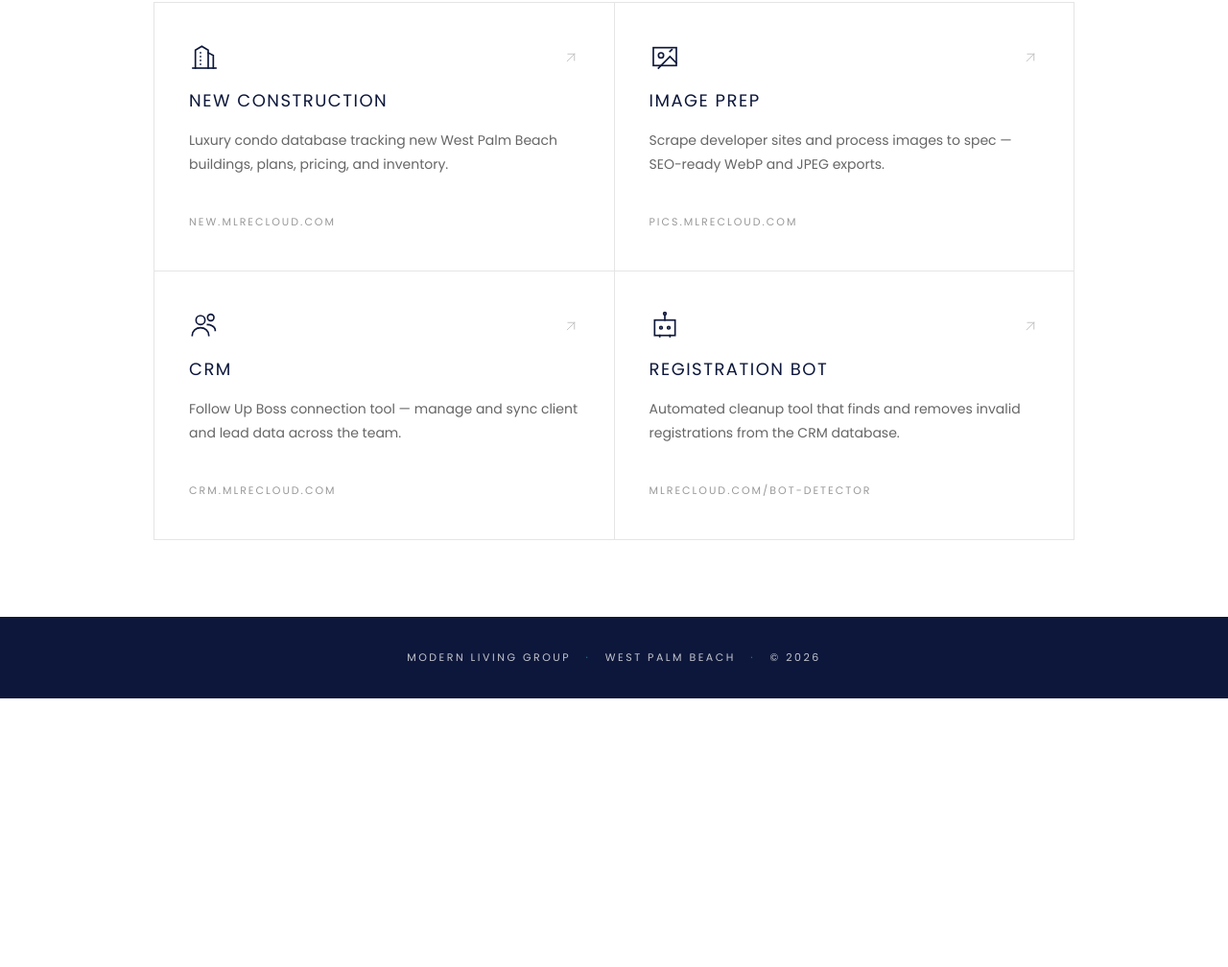
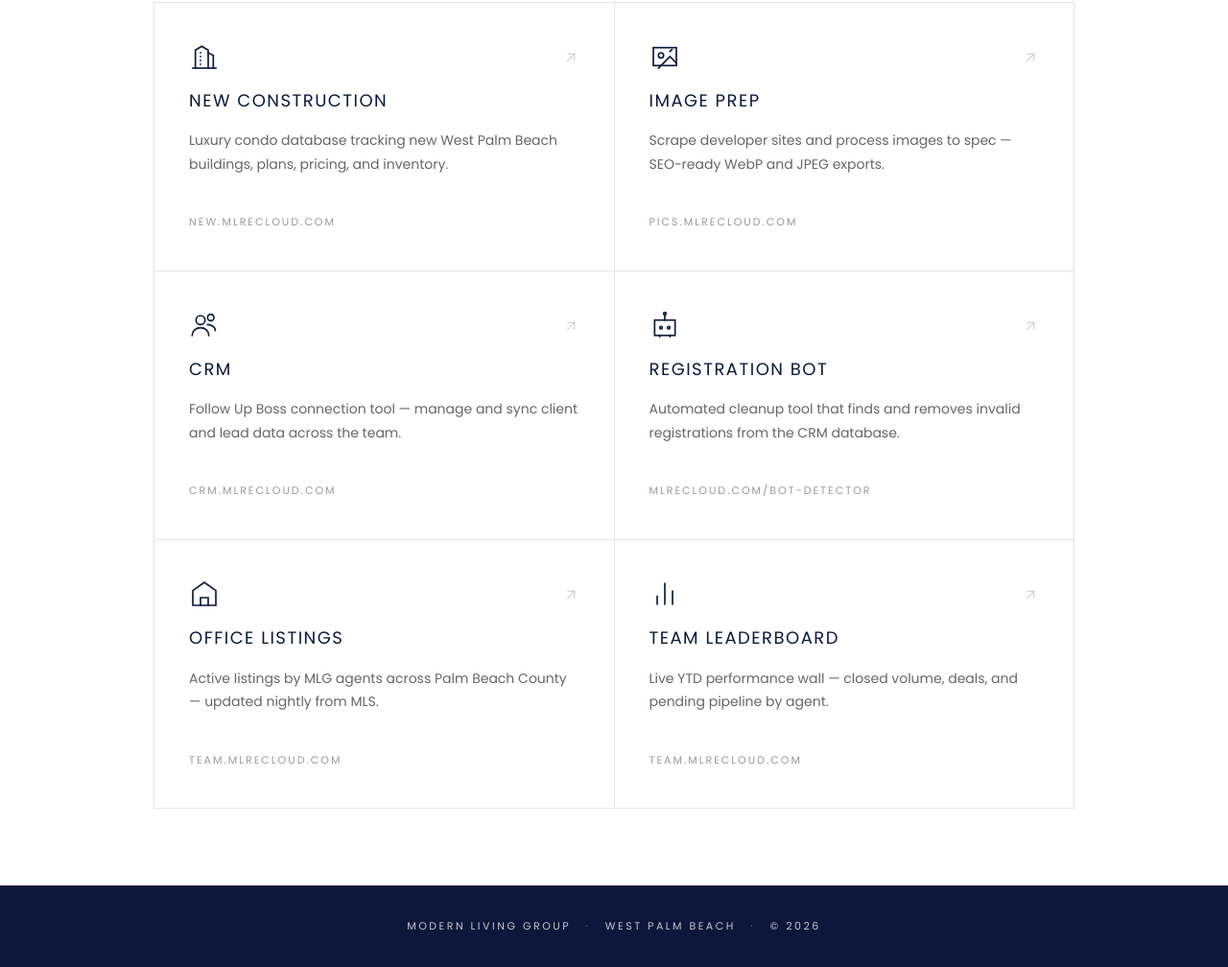
Before and after one commit to livemodern/mlg-splash, a plain HTML site: page public/index.html in a window 1280 px wide. Shown: the part 420-1428 px from the top of the page at 96% size. Before the commit the page ends 1148 px from the top, so only its background shows below. Drawn offline with Linux system fonts and the light colour scheme.

Commit message:
Add Office Listings and Team Leaderboard cards

```diff
--- a/public/index.html
+++ b/public/index.html
@@ -398,6 +398,48 @@
           <div class="tool-domain">mlrecloud.com/bot-detector</div>
         </a>
 
+
+        <!-- Office Listings -->
+        <a href="https://team.mlrecloud.com/admin/listings" class="tool-card" aria-label="Open Office Listings">
+          <div class="tool-card-header">
+            <span class="tool-icon" aria-hidden="true">
+              <svg viewBox="0 0 24 24" fill="none" stroke="currentColor" stroke-linecap="square" stroke-linejoin="miter">
+                <path d="M3 9.5L12 3l9 6.5V21H3V9.5z"/>
+                <path d="M9 21v-6h6v6"/>
+              </svg>
+            </span>
+            <span class="tool-arrow" aria-hidden="true">
+              <svg viewBox="0 0 24 24" fill="none" stroke="currentColor" stroke-width="1.25" stroke-linecap="square">
+                <path d="M7 17L17 7M17 7H8M17 7v9"/>
+              </svg>
+            </span>
+          </div>
+          <h2 class="tool-name">Office Listings</h2>
+          <p class="tool-desc">Active listings by MLG agents across Palm Beach County — updated nightly from MLS.</p>
+          <div class="tool-domain">team.mlrecloud.com</div>
+        </a>
+
+        <!-- Team Leaderboard -->
+        <a href="https://team.mlrecloud.com/wall/login" class="tool-card" aria-label="Open Team Leaderboard">
+          <div class="tool-card-header">
+            <span class="tool-icon" aria-hidden="true">
+              <svg viewBox="0 0 24 24" fill="none" stroke="currentColor" stroke-linecap="square" stroke-linejoin="miter">
+                <path d="M18 20V10"/>
+                <path d="M12 20V4"/>
+                <path d="M6 20v-6"/>
+              </svg>
+            </span>
+            <span class="tool-arrow" aria-hidden="true">
+              <svg viewBox="0 0 24 24" fill="none" stroke="currentColor" stroke-width="1.25" stroke-linecap="square">
+                <path d="M7 17L17 7M17 7H8M17 7v9"/>
+              </svg>
+            </span>
+          </div>
+          <h2 class="tool-name">Team Leaderboard</h2>
+          <p class="tool-desc">Live YTD performance wall — closed volume, deals, and pending pipeline by agent.</p>
+          <div class="tool-domain">team.mlrecloud.com</div>
+        </a>
+
       </div>
     </div>
   </main>
```
